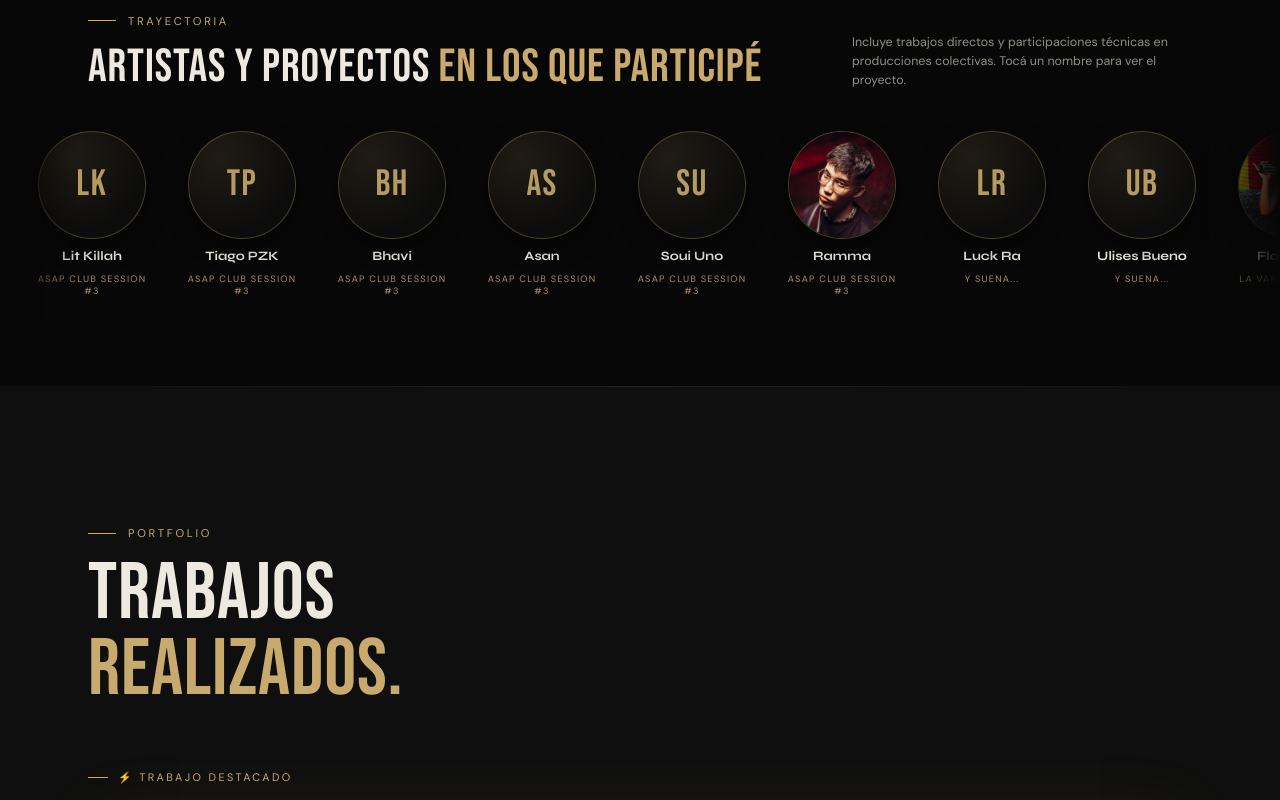
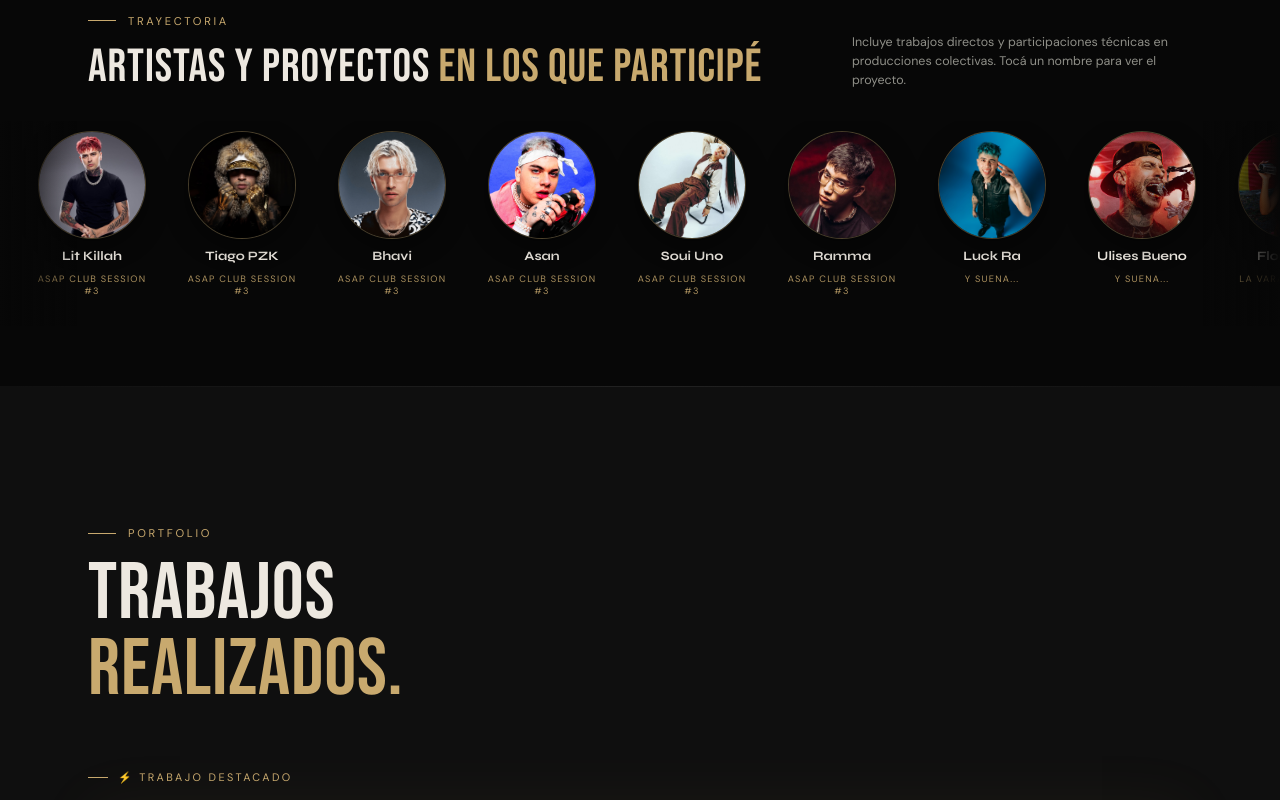
Before and after one commit to evrichunter/evrichunter.github.io, a plain HTML site: page index.html in a window 1280 px wide. Shown: the part 1040-1840 px from the top of the page. Drawn offline with Linux system fonts and the light colour scheme; grey boxes are pictures that could not be loaded; animation ran at ten frames a second; files whose address does not match are found by name.

Commit message:
Update index.html

```diff
--- a/index.html
+++ b/index.html
@@ -863,36 +863,36 @@
      figura el artista: no hay que escribir créditos dos veces.
   ───────────────────────────────────────────────────────────── */
   const ARTISTAS = {
-    'lit-killah':        { nombre: 'Lit Killah',        teaser: true },
-    'tiago-pzk':         { nombre: 'Tiago PZK',         teaser: true },
-    'bhavi':             { nombre: 'Bhavi',             teaser: true },
-    'asan':              { nombre: 'Asan',              teaser: true },
-    'soui-uno':          { nombre: 'Soui Uno',          teaser: true },
+    'lit-killah':        { nombre: 'Lit Killah',        teaser: true, foto: 'FOTOS/Lit Killah.jpg' },
+    'tiago-pzk':         { nombre: 'Tiago PZK',         teaser: true, foto: 'FOTOS/tiagopzk.jpg' },
+    'bhavi':             { nombre: 'Bhavi',             teaser: true, foto: 'FOTOS/bhavi.png' },
+    'asan':              { nombre: 'Asan',              teaser: true, foto: 'FOTOS/asan.jpg' },
+    'soui-uno':          { nombre: 'Soui Uno',          teaser: true, foto: 'FOTOS/souiuno.jpg' },
     'ramma':             { nombre: 'Ramma',             teaser: true, foto: 'FOTOS/ramma.jpg' },
-    'luck-ra':           { nombre: 'Luck Ra',           teaser: true },
-    'ulises-bueno':      { nombre: 'Ulises Bueno',      teaser: true },
+    'luck-ra':           { nombre: 'Luck Ra',           teaser: true, foto: 'FOTOS/luckra.jpg' },
+    'ulises-bueno':      { nombre: 'Ulises Bueno',      teaser: true, foto: 'FOTOS/ulisesbueno.jpg' },
     'flor-vigna':        { nombre: 'Flor Vigna',        teaser: true, foto: 'FOTOS/FLOR VIGNA.jpg' },
-    'los-roze':          { nombre: 'Los Roze',          teaser: true },
-    'valentino-merlo':   { nombre: 'Valentino Merlo',   teaser: true },
-    'magui-olave':       { nombre: 'Magui Olave',       teaser: true },
-    'valentin-vargas':   { nombre: 'Valentin Vargas',   teaser: true },
-    'valentina-olguin':  { nombre: 'Valentina Olguin',  teaser: true },
+    'los-roze':          { nombre: 'Los Roze',          teaser: true, foto: 'FOTOS/losroze.jpg' },
+    'valentino-merlo':   { nombre: 'Valentino Merlo',   teaser: true, foto: 'FOTOS/valetinomerlo.jpg' },
+    'magui-olave':       { nombre: 'Magui Olave',       teaser: true, foto: 'FOTOS/maguiolave.jpg' },
+    'valentin-vargas':   { nombre: 'Valentin Vargas',   teaser: true, foto: 'FOTOS/valentin vargas.jpg' },
+    'valentina-olguin':  { nombre: 'Valentina Olguin',  teaser: true, foto: 'FOTOS/valentinaolguin.jpg' },
     'gabryel':           { nombre: 'Gabryel',           teaser: true, foto: 'FOTOS/GABRYEL.png' },
     'zampe':             { nombre: 'Zampe',             teaser: true, foto: 'FOTOS/IVAN ZAMPE.jpg' },
-    'ivo-gth':           { nombre: 'Ivo GTH',           teaser: true },
-    'matt-austin':       { nombre: 'Matt Austin',       teaser: true },
-    'lusan':             { nombre: 'Lusan',             teaser: true },
-    'desakta2':          { nombre: 'Desakta2',          teaser: true },
-    'rodrigo-tapari':    { nombre: 'Rodrigo Tapari',    teaser: true },
-    'valentina-marquez': { nombre: 'Valentina Marquez', teaser: true },
-    'nhay-viera':        { nombre: 'Nhay Viera',        teaser: true },
-    'juicy-nise':        { nombre: 'Juicy Nise',        teaser: true },
-    'cluster':           { nombre: 'Cluster',           teaser: true },
-    'frane':             { nombre: 'Frane' },
-    'mir-nicolas':       { nombre: 'Mir Nicolas' },
+    'ivo-gth':           { nombre: 'Ivo GTH',           teaser: true, foto: 'FOTOS/Ivo GTH.png' },
+    'matt-austin':       { nombre: 'Matt Austin',       teaser: true, foto: 'FOTOS/matt austin.jpg' },
+    'lusan':             { nombre: 'Lusan',             teaser: true, foto: 'FOTOS/lusan.png' },
+    'desakta2':          { nombre: 'Desakta2',          teaser: true, foto: 'FOTOS/desakta2.jpg' },
+    'rodrigo-tapari':    { nombre: 'Rodrigo Tapari',    teaser: true, foto: 'FOTOS/rodrigo tapari.jpg' },
+    'valentina-marquez': { nombre: 'Valentina Marquez', teaser: true, foto: 'FOTOS/valentina marquez.jpg' },
+    'nhay-viera':        { nombre: 'Nhay Viera',        teaser: true, foto: 'FOTOS/nhay viera.jpg' },
+    'juicy-nise':        { nombre: 'Juicy Nise',        teaser: true, foto: 'FOTOS/juicynise.png' },
+    'cluster':           { nombre: 'Cluster',           teaser: true, foto: 'FOTOS/cluster.png' },
+    'frane':             { nombre: 'Frane',             teaser: true, foto: 'FOTOS/frane.png' },
+    'mir-nicolas':       { nombre: 'Mir Nicolas',       teaser: true, foto: 'FOTOS/mir nicolas.jpg' },
     'dam':               { nombre: 'Dam' },
-    'enzocerobulto':     { nombre: 'Enzocerobulto' },
-    'marki':             { nombre: 'Marki' },
+    'enzocerobulto':     { nombre: 'Enzocerobulto',     teaser: true, foto: 'FOTOS/enzocerobulto.png' },
+    'marki':             { nombre: 'Marki',             teaser: true, foto: 'FOTOS/marki.jpg' },
     'kify-kify':         { nombre: 'Kify Kify' },
     'russo-g':           { nombre: 'Russo G' },
     'franqui-quiroga':   { nombre: 'Franqui Quiroga' },
```
